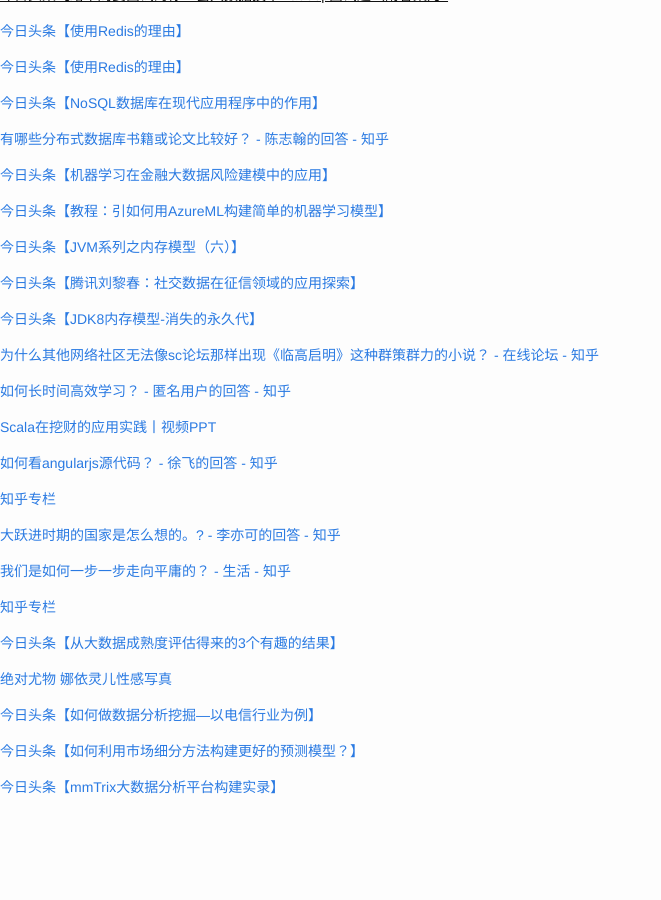
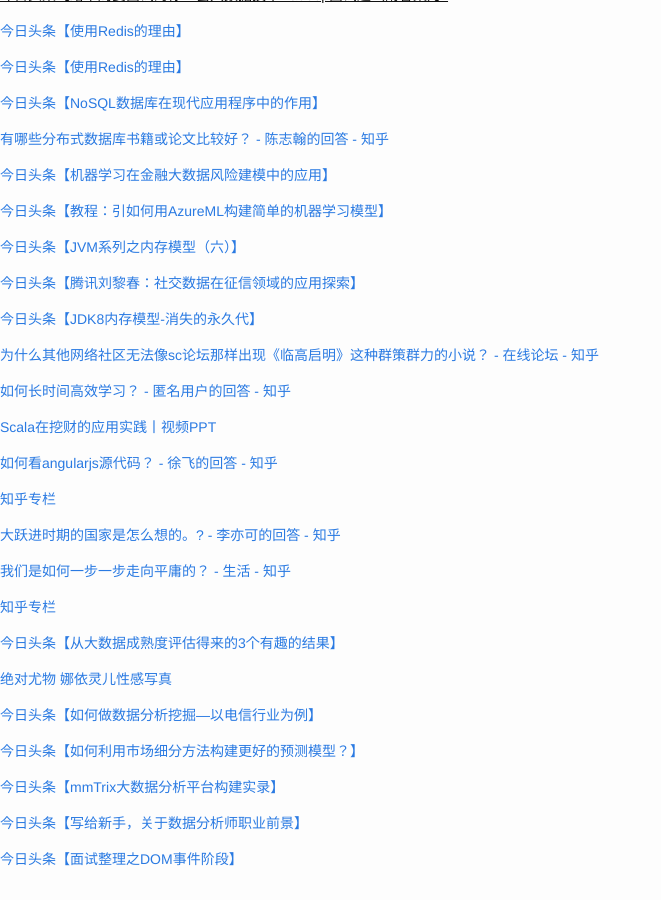
Before and after one commit to cnwarden/cnwarden.github.io, a Jekyll site: the page built from fav/index.md, in a window 1280 px wide and 900 px high, scrolled down 7038 px. Shown: the whole window, without its empty margins (0-661 px from the left). Built offline with Jekyll 4.4.1, drawn with Linux system fonts in a browser that asks for light colours; emoji names are drawn with the system emoji font; before the commit the page ends 7866 px from its top, so only the background shows below that.

Commit message:
auto commit

```diff
--- a/fav/index.md
+++ b/fav/index.md
@@ -434,3 +434,7 @@ title:  fav
 [今日头条【如何利用市场细分方法构建更好的预测模型？】](http://toutiao.com/group/6267314625710637314/?iid=3946525414&app=news_article&tt_from=android_share&utm_source=email&utm_medium=toutiao_android&utm_campaign=client_share)
 
 [今日头条【mmTrix大数据分析平台构建实录】](http://toutiao.com/group/6266966848190726401/?iid=3946525414&app=news_article&tt_from=android_share&utm_source=email&utm_medium=toutiao_android&utm_campaign=client_share)
+
+[今日头条【写给新手，关于数据分析师职业前景】](http://toutiao.com/group/6267373716662599937/?iid=3946525414&app=news_article&tt_from=android_share&utm_source=email&utm_medium=toutiao_android&utm_campaign=client_share)
+
+[今日头条【面试整理之DOM事件阶段】](http://toutiao.com/group/6267335337174696193/?iid=3946525414&app=news_article&tt_from=android_share&utm_source=email&utm_medium=toutiao_android&utm_campaign=client_share)
```
